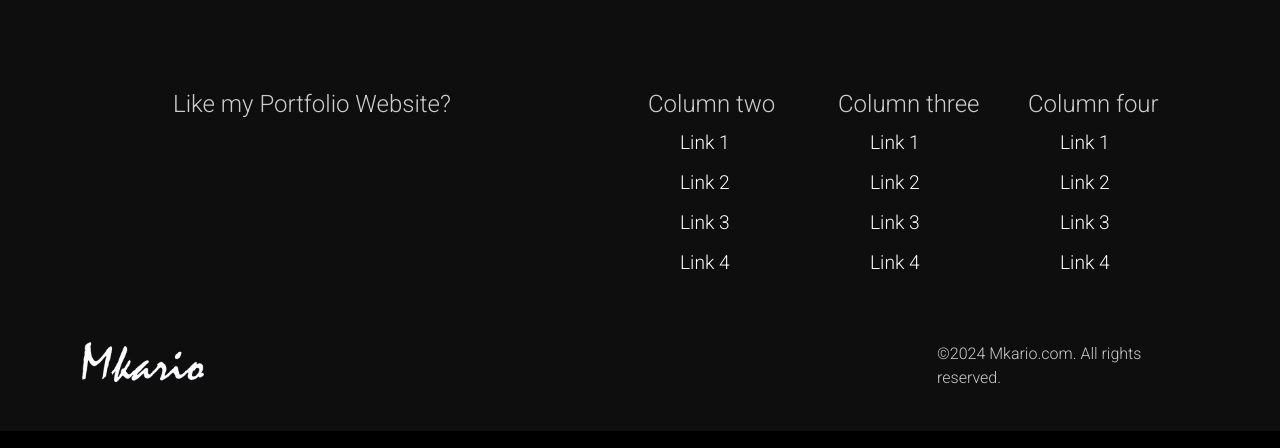
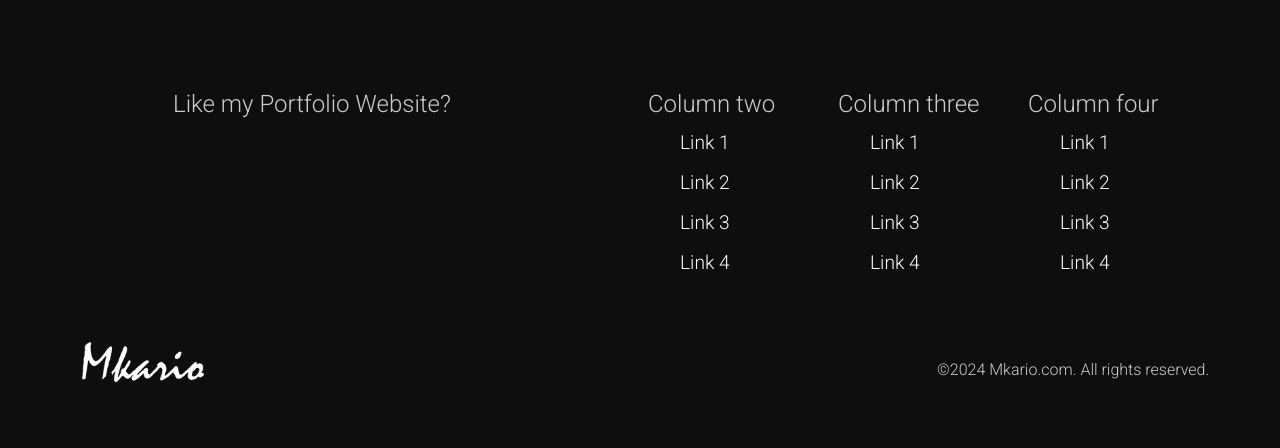
Before and after one commit to Hardanto/mkario, a PHP site: page /home in a window 1280 px wide. Shown: the part 2219-2667 px from the top of the page. Run offline with PHP 8.4, Linux system fonts and the light colour scheme.

Commit message:
Updating the footer

```diff
--- a/frontend/includes/footer.php
+++ b/frontend/includes/footer.php
@@ -79,5 +79,8 @@
 				<p>&copy;2024 Mkario.com. All rights reserved.</p>
 			</div>
 		</div>
+		<div class="row">
+			<h3>&nbsp;</h3>
+		</div>
 	</div>
 </div>
--- a/frontend/styling/css/footer.css
+++ b/frontend/styling/css/footer.css
@@ -26,7 +26,14 @@ ul.footer-menus a {
 	text-decoration: none;
 }
 
+div.footer-container div.copyright {
+	position: relative;
+}
+
 div.footer-container div.copyright p {
+	position: absolute;
 	color:#CCC;
 	font-size: 1em;
+	bottom: 0;
+	margin-bottom: 0;
 }
```
